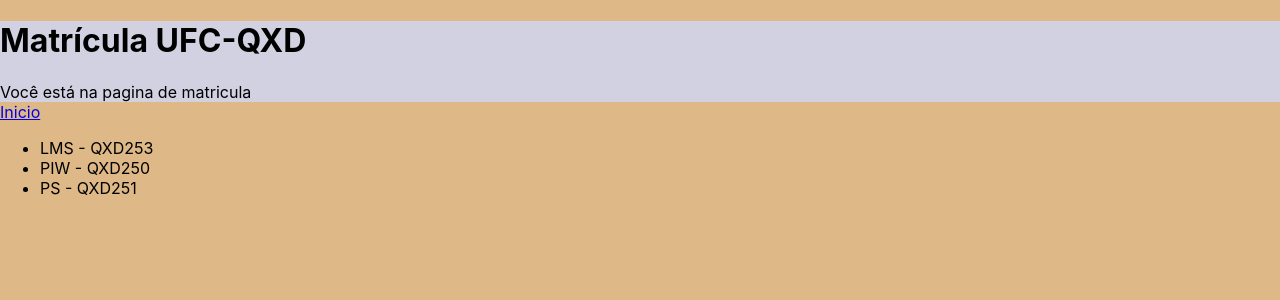
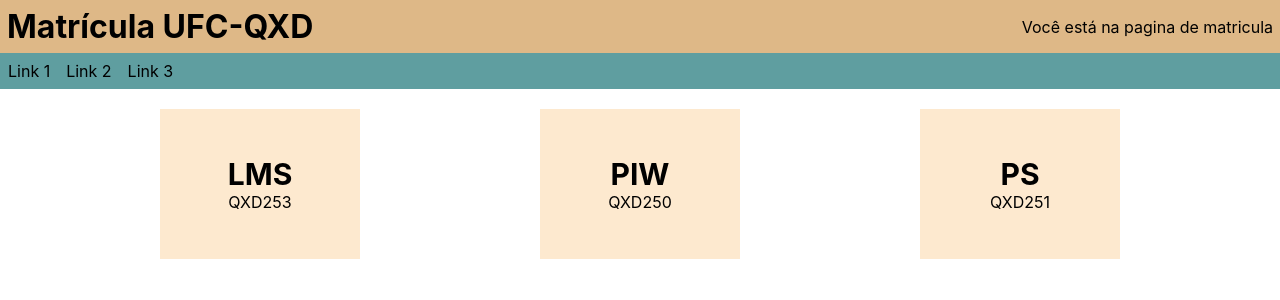
Before and after one commit to kelyAna/PIW, a React (Create React App) app in the folder Frontend/sistema-matricula/: page / in a window 1280 px wide. Shown: the top 300 px of the page. Built offline with nearby package versions, Linux system fonts and the light colour scheme.

Commit message:
Adicionando estilo

```diff
--- /dev/null
+++ b/Frontend/sistema-matricula/src/components/common/Navegador/Navegador.css
@@ -0,0 +1,15 @@
+.navegador {
+    background-color: cadetblue;
+    display: flex;
+}
+
+.navegador .link-navegador{
+    text-decoration: none;
+    padding: 8px;
+    display: block;
+    color: black;
+}
+
+.navegador .link-navegador:hover{
+    background-color: darkcyan;
+}
--- a/Frontend/sistema-matricula/src/components/common/Navegador/Navegador.js
+++ b/Frontend/sistema-matricula/src/components/common/Navegador/Navegador.js
@@ -1,9 +1,12 @@
+import './Navegador.css'
 
 export function Navegador() {
     let Link = ({linkTexto}) => (<a className="link-navegador" href="https://www.google.com/">{linkTexto}</a>)
     return (<div>
-            <nav>
-                <Link linkTexto="Inicio"></Link>
+            <nav className="navegador">
+                <Link linkTexto="Link 1" className="link-navegador"></Link>
+                <Link linkTexto="Link 2" className="link-navegador"></Link>
+                <Link linkTexto="Link 3" className="link-navegador"></Link>
             </nav>
         </div>
     )
--- a/Frontend/sistema-matricula/src/components/pages/PaginaPrincipal/Cabecalho.js
+++ b/Frontend/sistema-matricula/src/components/pages/PaginaPrincipal/Cabecalho.js
@@ -3,9 +3,9 @@
 
     return (
         <div>
-            <header className="fundo-azul">
-                <h1>Matrícula UFC-QXD</h1>
-                <span>Você está na {paginaAtual}</span>
+            <header className="cabecalho">
+                <h1 className="logo">Matrícula UFC-QXD</h1>
+                <span className="pagina-atual">Você está na {paginaAtual}</span>
             </header>
         </div>
     )
--- /dev/null
+++ b/Frontend/sistema-matricula/src/components/pages/PaginaPrincipal/Conteudo.css
@@ -0,0 +1,20 @@
+.conteudo-galeria{
+    display: flex;
+    flex-wrap: wrap;
+    justify-content: space-evenly;
+}
+
+.card{
+    display: flex;
+    margin: 20px;
+    flex-direction: column;
+    align-items: center;
+    justify-content: center;
+    background-color: rgb(253, 233, 207);
+    width: 200px;
+    height: 150px;
+}
+
+.card .titulo-card{
+    font-size: 30px;
+}
--- a/Frontend/sistema-matricula/src/components/pages/PaginaPrincipal/Conteudo.js
+++ b/Frontend/sistema-matricula/src/components/pages/PaginaPrincipal/Conteudo.js
@@ -1,3 +1,14 @@
+import './Conteudo.css'
+
+function Card({ nome, codigo }) {
+    return (
+        <div className="card">
+            <h3 className="titulo-card">{nome}</h3>
+            <span className="codigo-card">{codigo}</span>
+        </div>
+    )
+}
+
 function Conteudo() {
     let disciplinas = [
         {
@@ -14,18 +25,13 @@
         }
 
     ]
-    /*
-        let listaLis = []
-        for(let i=0; i<disciplinas.length; i++){
-        listaLis.push(<li>{disciplinas[i].nome} - {disciplinas[i].codigo}</li>)
-    }
-    */
-    let listaDisciplinas = disciplinas.map((disciplina)=>(<li>{disciplina.nome} - {disciplina.codigo}</li>))
+    let cards = disciplinas.map((disciplina)=>(
+                                <Card nome={disciplina.nome} codigo={disciplina.codigo}></Card>
+                                )
+                            )
     return (
-        <div>
-            <ul>
-                {listaDisciplinas}
-            </ul>
+        <div className="conteudo-galeria">
+            {cards}
         </div>
     )
 }
--- a/Frontend/sistema-matricula/src/components/pages/PaginaPrincipal/PaginaPrincipal.css
+++ b/Frontend/sistema-matricula/src/components/pages/PaginaPrincipal/PaginaPrincipal.css
@@ -1,7 +1,10 @@
-.fundo-azul{
-    background-color: rgb(209, 209, 225);
+.cabecalho{
+    display: flex;
+    align-items: center;
+    padding: 7px;
+    background-color: burlywood;
 }
 
-body{
-    background-color: burlywood;
+.cabecalho .pagina-atual{
+    margin-left: auto;
 }
--- a/Frontend/sistema-matricula/src/index.css
+++ b/Frontend/sistema-matricula/src/index.css
@@ -11,3 +11,8 @@
   font-family: source-code-pro, Menlo, Monaco, Consolas, 'Courier New',
     monospace;
 }
+
+*{
+  margin: 0;
+  padding: 0;
+}
```
Also changed, not shown: 1 other file (tests, documents, lock files or other folders).
